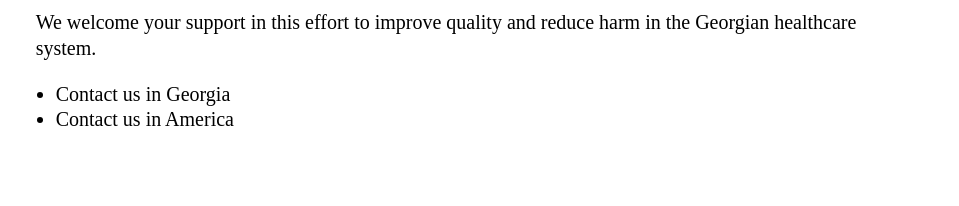
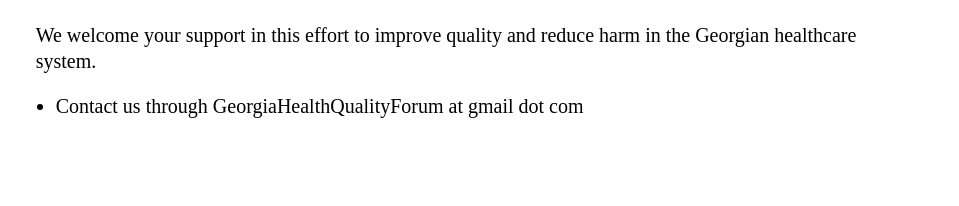
Before and after one commit to GeorgiaHealthQualityForum/georgiahealthqualityforum.github.io, a plain HTML site: page Join.html in a window 1280 px wide. Shown: the part 766-972 px from the top of the page, 321-1280 px from the left. Drawn offline with Linux system fonts and the light colour scheme.

Commit message:
Edited email address details

```diff
--- a/Join.html
+++ b/Join.html
@@ -45,8 +45,7 @@
 						<br/>
 						<p style="font-size:1.25rem;">We welcome your support in this effort to improve quality and reduce harm in the Georgian healthcare system.</p>
 						<ul style="list-style-type: disc; padding-left: 20px; font-size: 1.25rem">
-							<li>Contact us in Georgia</li>
-							<li>Contact us in America</li>
+							<li>Contact us through GeorgiaHealthQualityForum at gmail dot com</li>
 						</ul>
 					</div>
                 </div>
```
